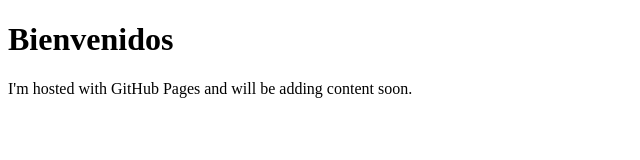
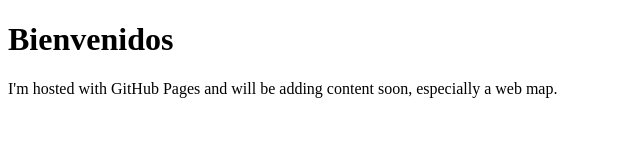
Before and after one commit to djwrisley/dishbydish.github.io, a plain HTML site: page index.html in a window 1280 px wide. Shown: the whole page, without its empty margins (0-640 px from the left). Drawn offline with Linux system fonts and the light colour scheme.

Commit message:
Update index.html

```diff
--- a/index.html
+++ b/index.html
@@ -2,6 +2,6 @@
 <html>
 <body>
 <h1>Bienvenidos</h1>
-<p>I'm hosted with GitHub Pages and will be adding content soon.</p>
+<p>I'm hosted with GitHub Pages and will be adding content soon, especially a web map.</p>
 </body>
 </html>
```
